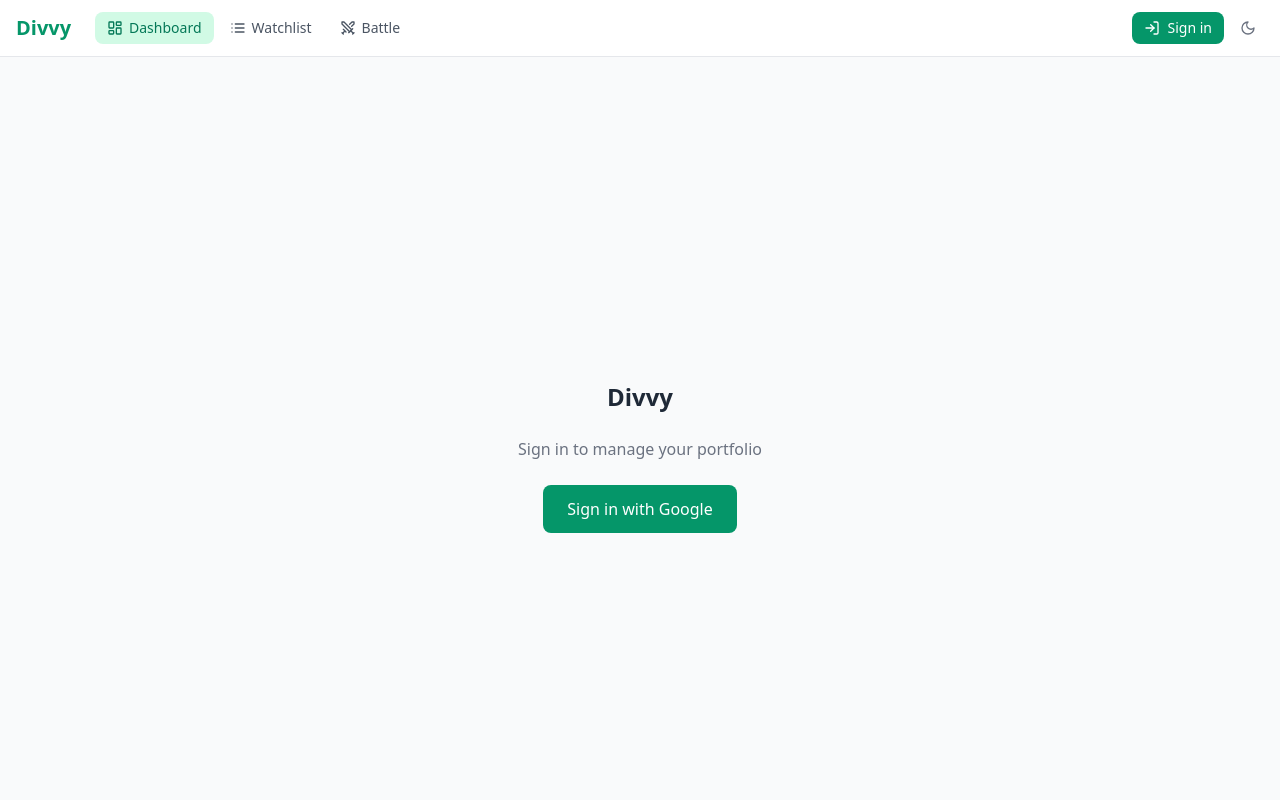
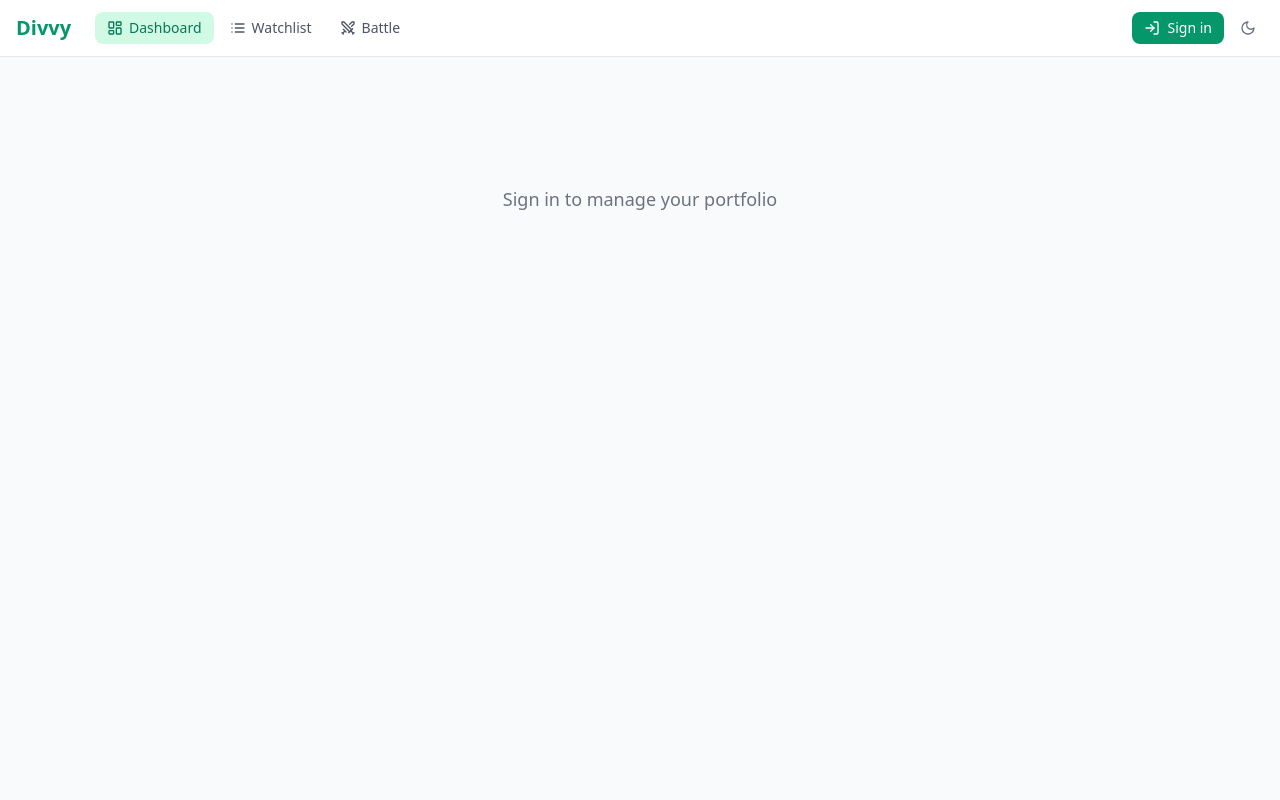
Before and after one commit to wish4129/ts-sst-divvy, a React (Vite) app in the folder web/: page / in a window 1280 px wide. Shown: the top 800 px of the page. Built offline with nearby package versions, Linux system fonts and the light colour scheme; no server answers.

Commit message:
fix: remove duplicate header from login gate
LoginGate no longer shows its own Divvy title — Header already
has the logo + sign-in button. When logged out, just show a
simple prompt message.

```diff
--- a/web/src/App.tsx
+++ b/web/src/App.tsx
@@ -29,41 +29,31 @@ function NotFound() {
   )
 }
 
-function LoginGate() {
-  const { user, loading, signInWithGoogle } = useAuth()
+function LoginGate({ children }: { children: React.ReactNode }) {
+  const { user, loading } = useAuth()
 
   if (loading) return <Loading />
 
   if (!user) {
     return (
-      <div className="flex flex-col items-center justify-center min-h-screen gap-6">
-        <h1 className="text-2xl font-bold text-gray-800 dark:text-gray-200">Divvy</h1>
-        <p className="text-gray-500">Sign in to manage your portfolio</p>
-        <button
-          onClick={signInWithGoogle}
-          className="flex items-center gap-2 px-6 py-3 rounded-lg font-medium bg-emerald-600 text-white hover:bg-emerald-700 transition-colors"
-        >
-          Sign in with Google
-        </button>
+      <div className="flex items-center justify-center py-32">
+        <p className="text-gray-500 text-lg">Sign in to manage your portfolio</p>
       </div>
     )
   }
 
-  return null
+  return <>{children}</>
 }
 
 export default function App() {
   return (
     <Suspense fallback={<Loading />}>
       <Routes>
-        {/* Auth callback — no header/gate */}
         <Route path="/auth/callback" element={<AuthCallback />} />
-
-        {/* All other routes — gated behind login */}
         <Route path="*" element={
           <div className="min-h-screen bg-gray-50 dark:bg-gray-950">
             <Header />
-            <LoginGate />
+            <LoginGate>
               <Routes>
                 <Route path="/" element={<Home />} />
                 <Route path="/stock/:code" element={<StockDetail />} />
@@ -71,6 +61,7 @@ export default function App() {
                 <Route path="/battle" element={<Battle />} />
                 <Route path="*" element={<NotFound />} />
               </Routes>
+            </LoginGate>
           </div>
         } />
       </Routes>
```
Lines whose indentation alone changed are shown as unchanged.
